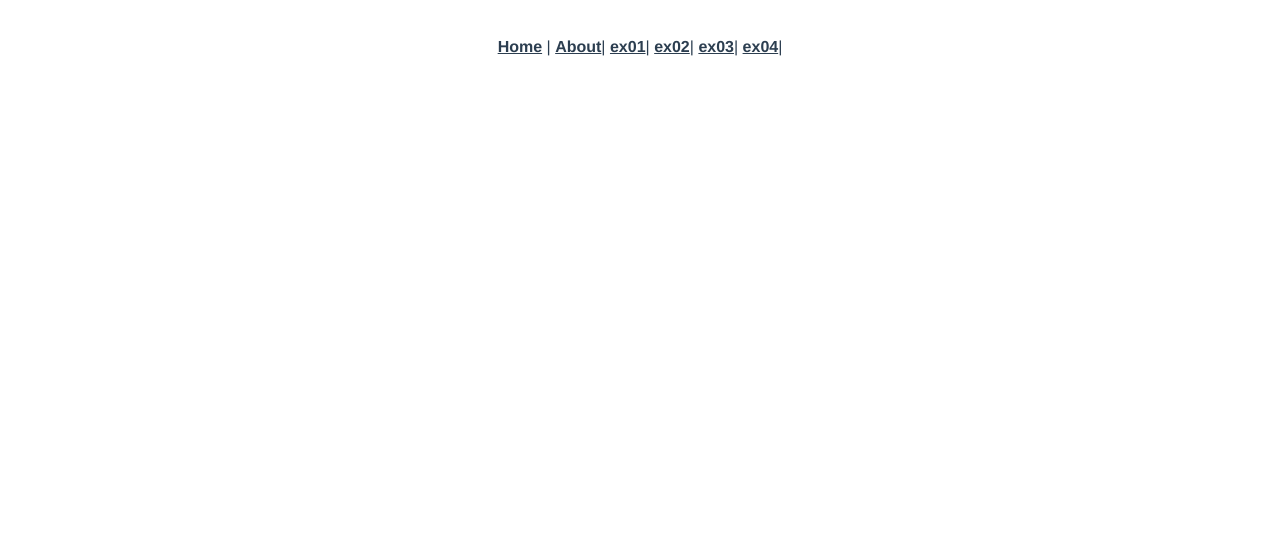
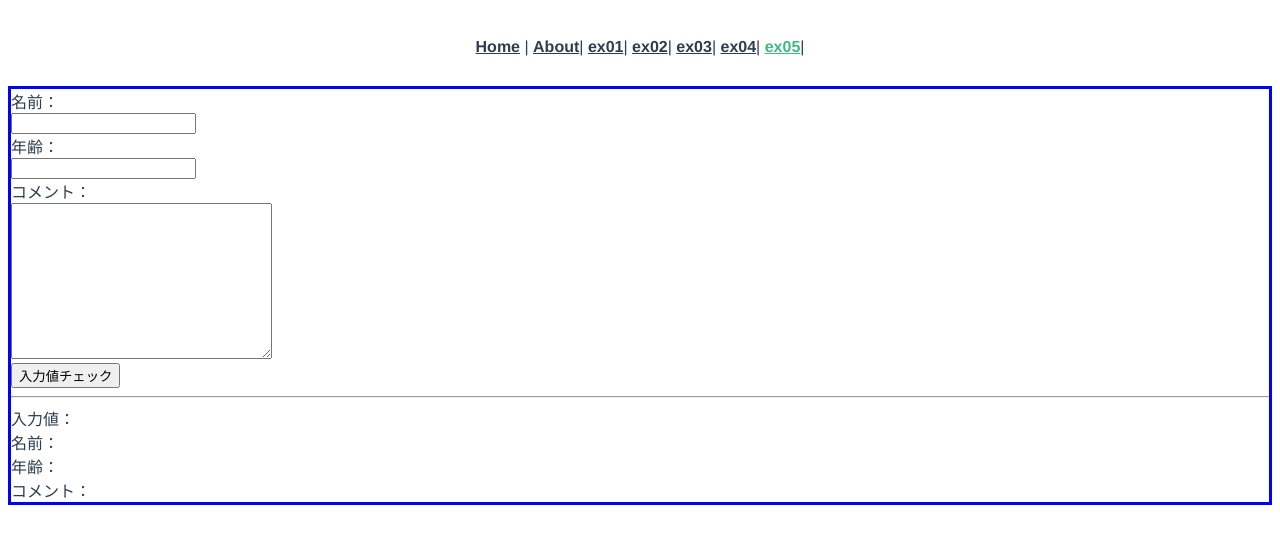
Before and after one commit to takuyanoguchi626/ex-vue-beginner, a Vue app: page /ex05 in a window 1280 px wide. Shown: the top 544 px of the page. Built offline with nearby package versions, Linux system fonts and the light colour scheme.

Commit message:
演習課題５の新規作成

```diff
--- a/src/App.vue
+++ b/src/App.vue
@@ -7,6 +7,7 @@
       <router-link to="/ex02">ex02</router-link>|
       <router-link to="/ex03">ex03</router-link>|
       <router-link to="/ex04">ex04</router-link>|
+      <router-link to="/ex05">ex05</router-link>|
     </div>
     <router-view />
   </div>
--- a/src/router/index.ts
+++ b/src/router/index.ts
@@ -39,6 +39,11 @@ const routes: Array<RouteConfig> = [
     name: "",
     component: () => import("../views/Ex04.vue"),
   },
+  {
+    path: "/ex05",
+    name: "",
+    component: () => import("../views/Ex05.vue"),
+  },
 ];
 
 const router = new VueRouter({
--- a/src/views/Ex02.vue
+++ b/src/views/Ex02.vue
@@ -8,13 +8,15 @@
     </div>
     <div></div>
     <div>
-      <a :href="link" @click="addStatus">自社ページリンク</a>
+      <a :href="link">自社ページリンク</a>
     </div>
     <div>
-      <img :src="img" alt="" />
+      <img :src="img" />
     </div>
     <div>
-      <button type="button" :disabled="button">ボタン</button>
+      <button type="button" @click="addStatus" :disabled="canNotPush">
+        ボタン
+      </button>
     </div>
   </div>
 </template>
@@ -28,7 +30,7 @@ export default class XXXComponent extends Vue {
   private hobbies = Array<string>();
   private link = "";
   private img = "";
-  private button = true;
+  private canNotPush = false;
 
   get agePlus10(): number {
     return this.age + 10;
@@ -40,7 +42,7 @@ export default class XXXComponent extends Vue {
     this.hobbies = ["スイム", "バイク", "ラン"];
     this.link = "#";
     this.img = "/pagu.jpg";
-    this.button = false;
+    this.canNotPush = true;
   }
 }
 </script>
--- a/src/views/Ex03.vue
+++ b/src/views/Ex03.vue
@@ -1,9 +1,9 @@
 <template>
   <div>
     <div>
-      <input type="number" v-model="num1" />+
-      <input type="number" v-model="num2" />=
-      {{ sum }}
+      <input type="number" v-model.number="num1" />+
+      <input type="number" v-model.number="num2" />=
+      {{ total }}
     </div>
   </div>
 </template>
@@ -15,7 +15,7 @@ export default class XXXComponent extends Vue {
   private num1 = 0;
   private num2 = 0;
 
-  get sum(): number {
+  get total(): number {
     return Number(this.num1) + Number(this.num2);
   }
 }
--- a/src/views/Ex04.vue
+++ b/src/views/Ex04.vue
@@ -1,13 +1,13 @@
 <template>
   <div>
     <div>
-      <input type="number" v-model="num1" />
+      <input type="number" v-model.number="num1" />
     </div>
     <div>
-      <input type="number" v-model="num2" />
+      <input type="number" v-model.number="num2" />
     </div>
     <div>
-      <input type="number" v-model="num3" />
+      <input type="number" v-model.number="num3" />
     </div>
     <div>税抜き価格：{{ priceWithoutTax }}</div>
     <div>税込み価格：{{ priceInTax }}</div>
@@ -21,17 +21,14 @@ export default class XXXComponent extends Vue {
   private num1 = 0;
   private num2 = 0;
   private num3 = 0;
-  private tax = 0.1;
+  private taxRate = 0.1;
 
   get priceWithoutTax(): number {
     return Number(this.num1) + Number(this.num2) + Number(this.num3);
   }
 
   get priceInTax(): number {
-    return (
-      (Number(this.num1) + Number(this.num2) + Number(this.num3)) *
-      (1 + Number(this.tax))
-    );
+    return this.priceWithoutTax * (1 + Number(this.taxRate));
   }
 }
 </script>
--- /dev/null
+++ b/src/views/Ex05.vue
@@ -0,0 +1,74 @@
+<template>
+  <div id="context">
+    <div class="caveat">{{ caveatInputName }}</div>
+    <div><label for="name">名前：</label></div>
+    <div><input type="text" id="name" v-model="name" /></div>
+
+    <div class="caveat">{{ caveatInputAge }}</div>
+    <div><label for="age">年齢：</label></div>
+    <div><input type="number" id="age" v-model="age" /></div>
+
+    <div class="caveat">{{ caveatInputComment }}</div>
+    <div><label for="comment">コメント：</label></div>
+    <textarea id="comment" cols="30" rows="10" v-model="comment"></textarea>
+
+    <div><button type="button" @click="inputCheck">入力値チェック</button></div>
+    <hr />
+
+    <div class="caveat">{{ completeSend }}</div>
+    <div>入力値：</div>
+    <div>名前：{{ name }}</div>
+    <div>年齢：{{ age }}</div>
+    <div>コメント：{{ comment }}</div>
+  </div>
+</template>
+
+<script lang="ts">
+import { Component, Vue } from "vue-property-decorator";
+@Component
+export default class XXXComponent extends Vue {
+  private name = "";
+  private age = "";
+  private comment = "";
+  private caveatInputName = "";
+  private caveatInputAge = "";
+  private caveatInputComment = "";
+  private completeSend = "";
+
+  inputCheck(): void {
+    if (this.name === "") {
+      this.caveatInputName = "名前が入力されていません";
+    } else {
+      this.caveatInputName = "";
+    }
+    if (this.age === "") {
+      this.caveatInputAge = "年齢が入力されていません";
+    } else {
+      this.caveatInputAge = "";
+    }
+    if (this.comment === "") {
+      this.caveatInputComment = "コメントが入力されていません";
+    } else {
+      this.caveatInputComment = "";
+    }
+    if (
+      this.caveatInputName === "" &&
+      this.caveatInputAge === "" &&
+      this.caveatInputComment === ""
+    ) {
+      this.completeSend = "送信完了";
+    }
+  }
+}
+</script>
+
+<style scoped>
+#context {
+  text-align: left;
+  border: solid blue;
+}
+
+.caveat {
+  color: red;
+}
+</style>
```
